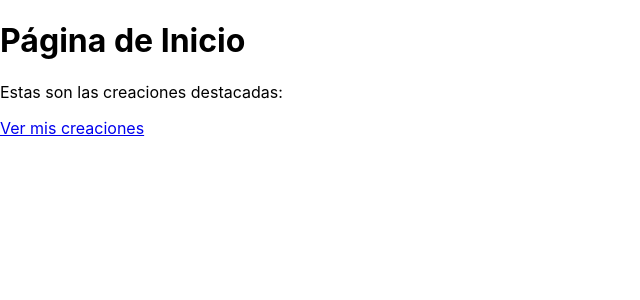
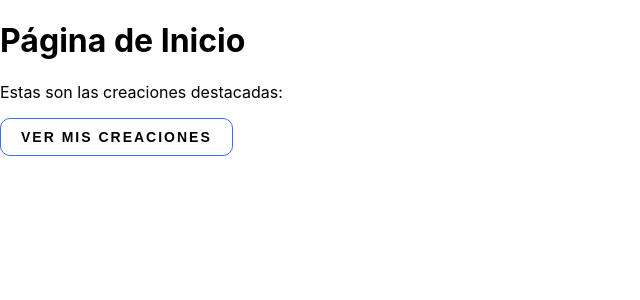
Before and after one commit to tamischnaiderman1/TP10-Portfolio, a React (Create React App) app in the folder tp10/: page /home in a window 1280 px wide. Shown: the top 300 px of the page, without its empty margins (0-640 px from the left). Built offline with nearby package versions, Linux system fonts and the light colour scheme; no server answers.

Commit message:
funciona

```diff
--- a/tp10/src/Creaciones.js
+++ b/tp10/src/Creaciones.js
@@ -7,7 +7,6 @@
   const [favoritos, setFavoritos] = useState([]);
 
   useEffect(() => {
-    // Cambia la ruta a tu archivo JSON local
     axios.get('/TP10-Portfolio/creaciones.json')
       .then(response => {
         setCreaciones(response.data);
--- a/tp10/src/Home.js
+++ b/tp10/src/Home.js
@@ -6,7 +6,8 @@
     <div>
       <h1>Página de Inicio</h1>
       <p>Estas son las creaciones destacadas:</p>
-      <Link to="/Creaciones">Ver mis creaciones</Link>
+
+      <Link to="/Creaciones"><button>Ver mis creaciones</button></Link>
     </div>
   );
 }
--- /dev/null
+++ b/tp10/src/Layout.css
@@ -0,0 +1,72 @@
+button {
+    position: relative;
+    padding: 10px 20px;
+    border-radius: 10px;
+    border: 1px solid rgb(61, 106, 255);
+    font-size: 14px;
+    text-transform: uppercase;
+    font-weight: 600;
+    letter-spacing: 2px;
+    background: transparent;
+    color: #000000;
+    overflow: hidden;
+    box-shadow: 0 0 0 0 transparent;
+    -webkit-transition: all 0.2s ease-in;
+    -moz-transition: all 0.2s ease-in;
+    transition: all 0.2s ease-in;
+  }
+
+  button:hover {
+    background: rgb(61, 106, 255);
+    box-shadow: 0 0 30px 5px rgba(0, 142, 236, 0.815);
+    -webkit-transition: all 0.2s ease-out;
+    -moz-transition: all 0.2s ease-out;
+    transition: all 0.2s ease-out;
+  }
+
+  button:hover::before {
+    -webkit-animation: sh02 0.5s 0s linear;
+    -moz-animation: sh02 0.5s 0s linear;
+    animation: sh02 0.5s 0s linear;
+  }
+
+  button::before {
+    content: '';
+    display: block;
+    width: 0px;
+    height: 86%;
+    position: absolute;
+    top: 7%;
+    left: 0%;
+    opacity: 0;
+    background: #fff;
+    box-shadow: 0 0 50px 30px #fff;
+    -webkit-transform: skewX(-20deg);
+    -moz-transform: skewX(-20deg);
+    -ms-transform: skewX(-20deg);
+    -o-transform: skewX(-20deg);
+    transform: skewX(-20deg);
+  }
+
+  @keyframes sh02 {
+    from {
+      opacity: 0;
+      left: 0%;
+    }
+
+    50% {
+      opacity: 1;
+    }
+
+    to {
+      opacity: 0;
+      left: 100%;
+    }
+  }
+
+  button:active {
+    box-shadow: 0 0 0 0 transparent;
+    -webkit-transition: box-shadow 0.2s ease-in;
+    -moz-transition: box-shadow 0.2s ease-in;
+    transition: box-shadow 0.2s ease-in;
+  }
--- a/tp10/src/Layout.js
+++ b/tp10/src/Layout.js
@@ -1,6 +1,6 @@
 import React from 'react';
 import { Link, Outlet } from "react-router-dom";
-
+import './Layout.css'
 
 const Layout = () => {
   return (
@@ -8,17 +8,23 @@
       <nav>
         <ul>
           <li>
-            <Link to="/home">Home</Link>
+            <Link to="/home"><button>
+                 Home
+                </button></Link>
           </li>
+          <br/>
           <li>
-            <Link to="/busqueda"> Busqueda</Link>
+            <Link to="/busqueda"> <button>Busqueda</button></Link>
           </li>
+          <br/>
           <li>
-            <Link to="/creaciones"> Creaciones</Link>
+            <Link to="/creaciones"> <button>Creaciones</button></Link>
           </li>
+          <br/>
           <li>
-            <Link to="/Contacto"> Contacto</Link>
+            <Link to="/Contacto"> <button>Contacto</button></Link>
           </li>
+          <br/>
         </ul>
       </nav>
       <Outlet />
```
